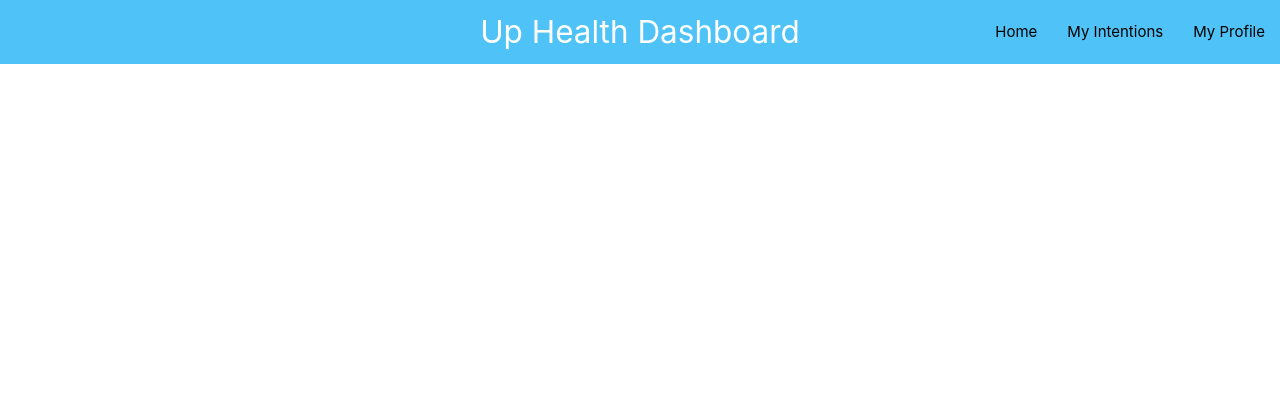
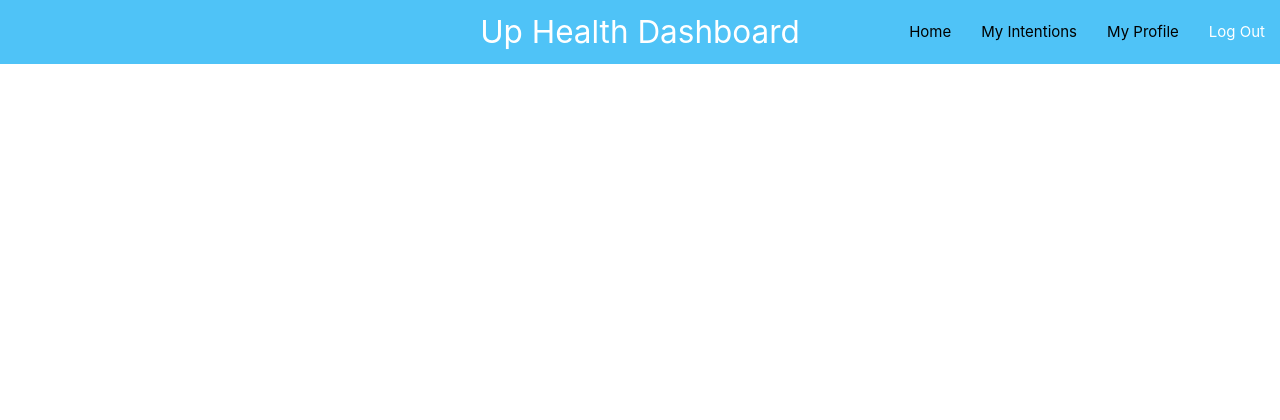
Before and after one commit to Mattjones444/Up-Health, a Flask app: page /dashboard in a window 1280 px wide. Shown: the top 420 px of the page. Run offline with Flask 3, Linux system fonts and the light colour scheme; some libraries are stand-ins or nearby versions.

Commit message:
Added dashboard.html and my_profile.html

```diff
--- a/app.py
+++ b/app.py
@@ -22,13 +22,6 @@ mongo = PyMongo(app)
 @app.route("/home_page")
 def home_page():
     return render_template("index.html")
-
-
-@app.route("/get_dates")
-def get_dates():
-    dates = mongo.db.dates.find_one()
-    return render_template("dates.html", dates=dates)
-
 
 @app.route("/register", methods=["GET", "POST"])
 def register():
@@ -82,6 +75,14 @@ def login():
 
     return render_template("login.html")
 
+@app.route("/logout")
+def logout():
+    # remove user from session cookie
+    flash("You have been logged out")
+    session.pop("user")
+    return redirect(url_for("login"))
+
+
 @app.route("/profile", methods=["GET", "POST"])
 def add_profile():
     if request.method == "POST":
@@ -103,8 +104,12 @@ def dashboard():
     return render_template("dashboard.html")
 
 
-@app.route("/my_profile")
-def my_profile():
+@app.route("/my_profile/<username>", methods=["GET", "POST"])
+def my_profile(username):
+    username = mongo.db.users.find_one(
+        {"username": session["user"]})["username"]
+
+
     return render_template("my_profile.html")
 
 
--- a/templates/dashboard.html
+++ b/templates/dashboard.html
@@ -8,17 +8,12 @@
         <ul class="right hide-on-med-and-down">
             <li><a href="{{ url_for('dashboard') }}" class="black-text">Home</a></li>
             <li><a href="{{ url_for('register') }}" class="black-text" > My Intentions</a></li>
-            <li><a href="{{ url_for('register') }}" class="black-text" > My Profile</a></li>
+            <li><a href="{{ url_for('my_profile', username=session['user']) }}" class="black-text" > My Profile</a></li>
+            <li><a href="{{ url_for('logout') }}">Log Out</a></li>
 
         </ul>
     </div>
 </nav>
-<ul class="sidenav" id="mobile-demo">
-    <li><h4 class="center-align light-blue-text text-darken 4">Up_Health</h4></li>
-    <li><a href="{{ url_for('home_page') }}" class="black-text">Home</a></li>
-    <li><a href="{{ url_for('register') }}" class="black-text">Register</a></li>
-    <li><a href="{{ url_for('login') }}" class="black-text">Log In</a></li>
-</ul>
 
 
 {% endblock %}
```
Also changed, not shown: templates/my_profile.html (+4 -9 lines).
